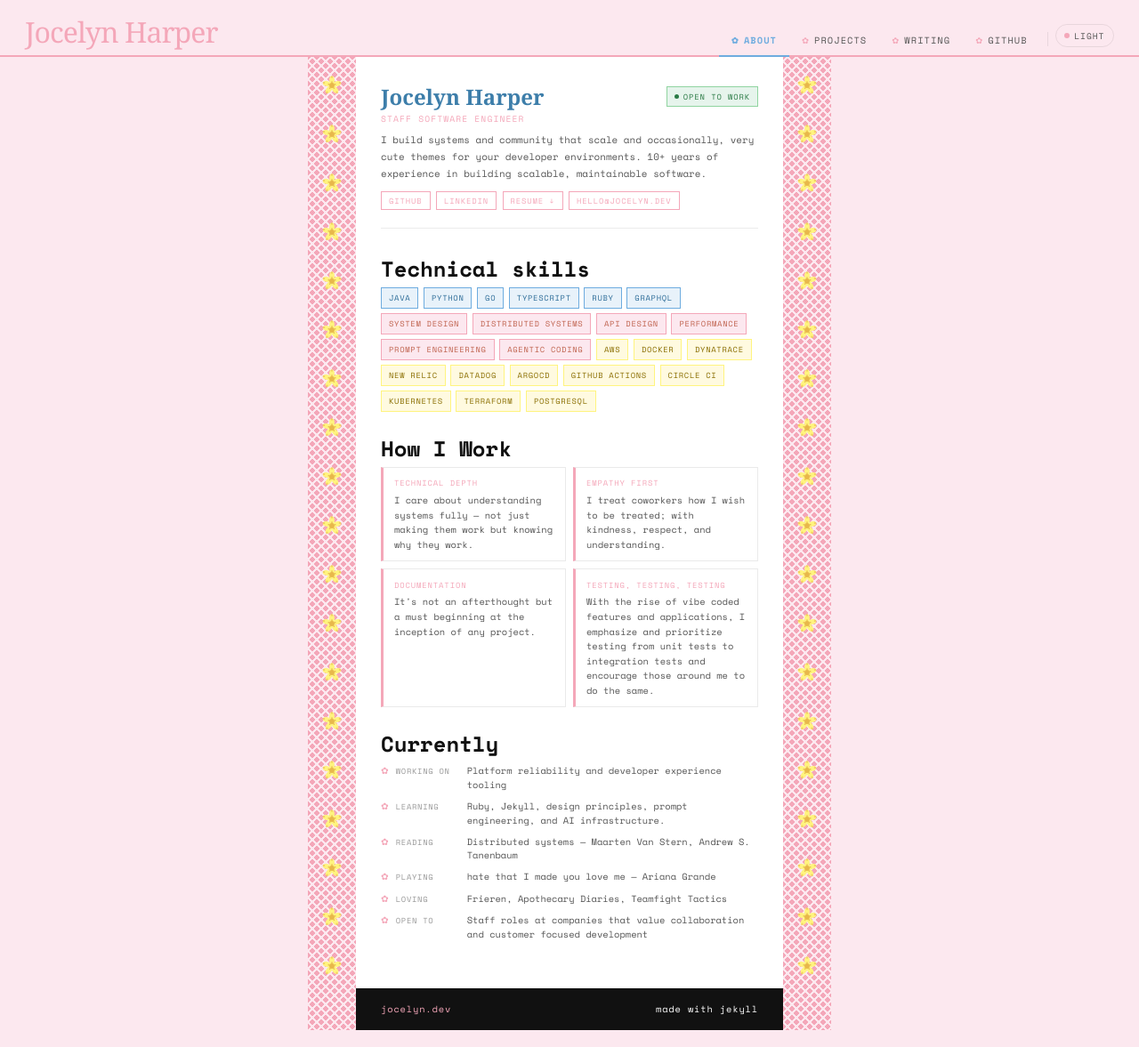
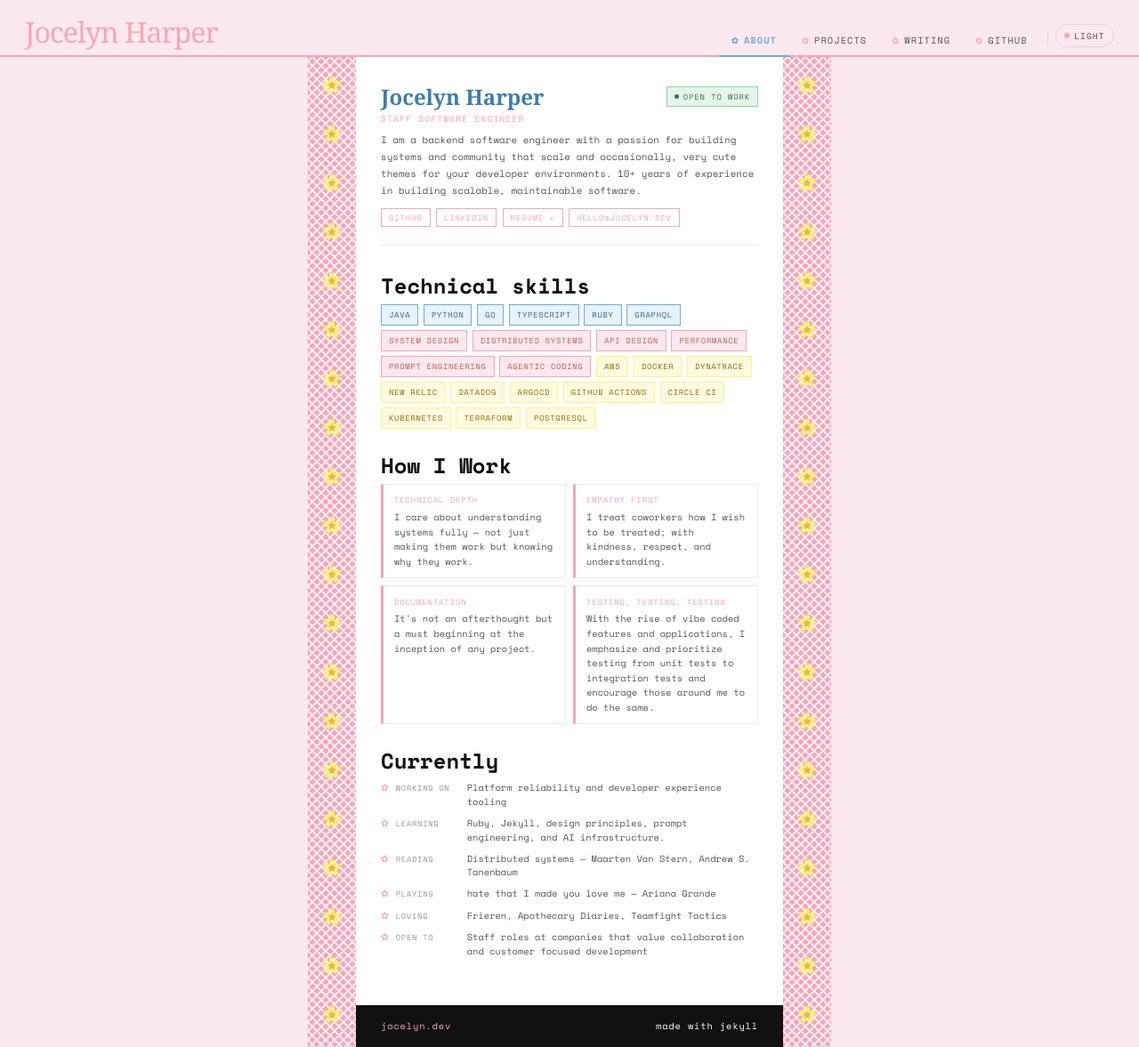
Before and after one commit to javawitch/javawitch.github.io, a Jekyll site: the page built from about.html, in a window 1280 px wide. Shown: the whole page at 89% size. Built offline with Jekyll 4.4.1, drawn with Linux system fonts in a browser that asks for light colours.

Commit message:
Changed up the Bio on the About page

```diff
--- a/about.html
+++ b/about.html
@@ -21,7 +21,7 @@ looking: true
       {% endif %}
     </div>
     <p class="hero-role">Staff Software Engineer</p>
-    <p class="hero-bio">I build systems and community that scale and occasionally, very cute themes for your developer environments. 10+ years of experience in building scalable, maintainable software.</p>
+    <p class="hero-bio">I am a backend software engineer with a passion for building systems and community that scale and occasionally, very cute themes for your developer environments. 10+ years of experience in building scalable, maintainable software.</p>
     <div class="contact-row">
       <a class="contact-link" href="https://github.com/javawitch">GitHub</a>
       <a class="contact-link" href="https://linkedin.com/in/jocelyn-harper">LinkedIn</a>
```
